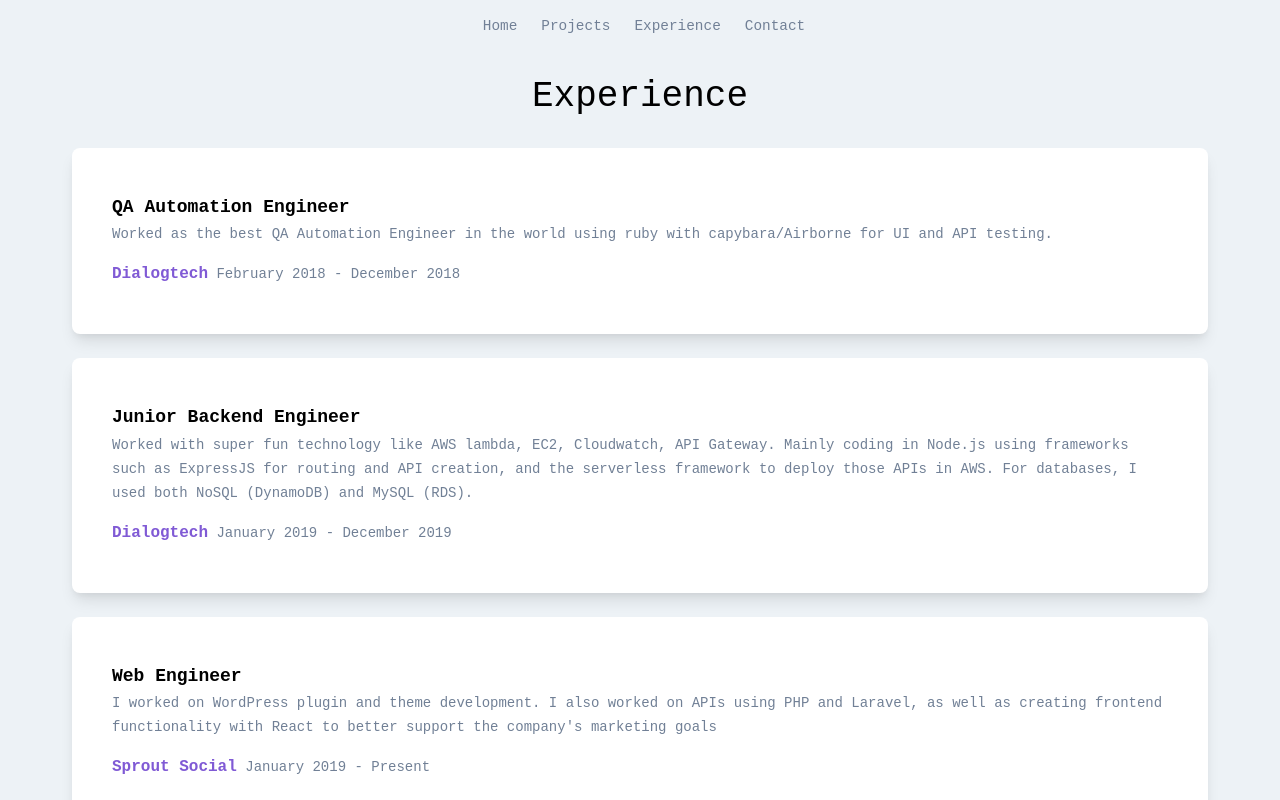
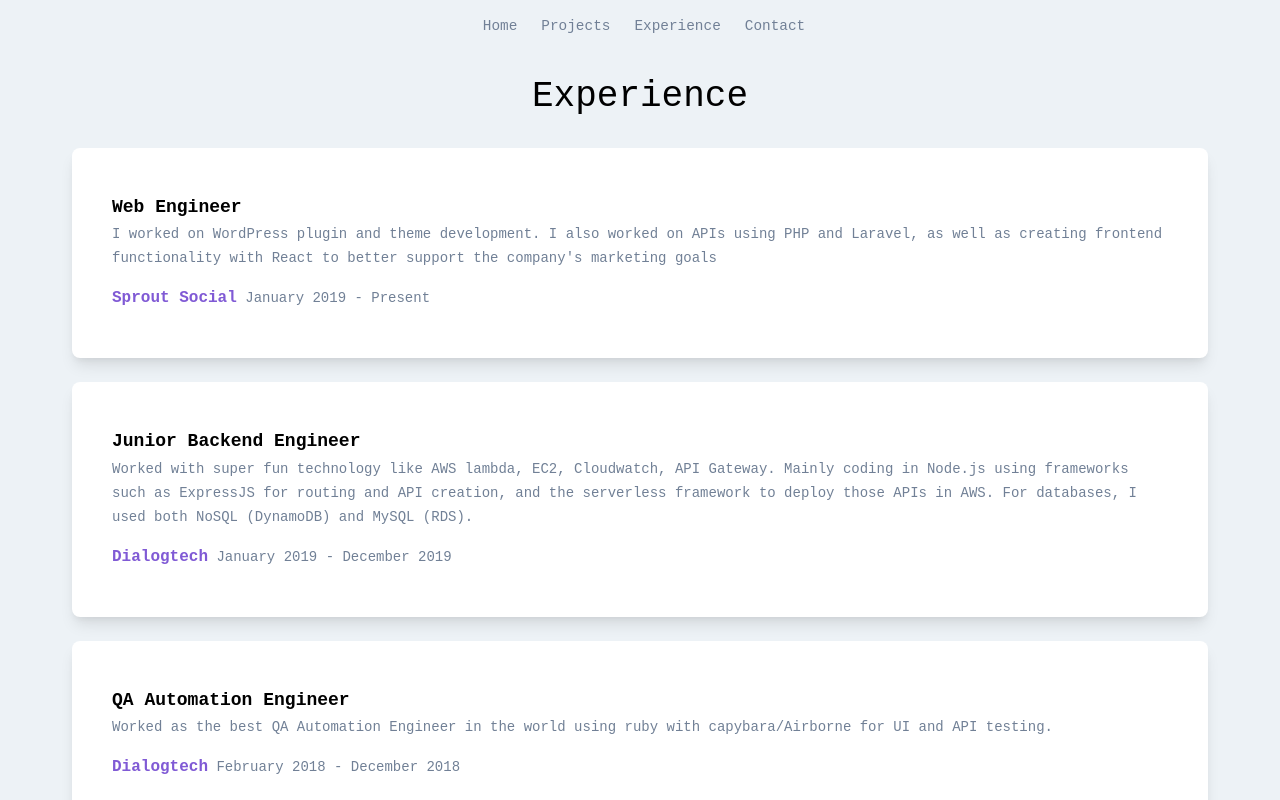
Before and after one commit to ABStein/portfolio-frontend, a Nuxt app: page /experience in a window 1280 px wide. Shown: the top 800 px of the page. Built offline with nearby package versions, Linux system fonts and the light colour scheme.

Commit message:
add resume download and lighten image

```diff
--- a/pages/experience.vue
+++ b/pages/experience.vue
@@ -15,10 +15,10 @@
     return {
       jobs: [
         {
-          title: "QA Automation Engineer",
-          job_description: "Worked as the best QA Automation Engineer in the world using ruby with capybara/Airborne for UI and API testing.",
-          company: "Dialogtech",
-          employment_length: "February 2018 - December 2018"
+          title: "Web Engineer",
+          job_description: "I worked on WordPress plugin and theme development. I also worked on APIs using PHP and Laravel, as well as creating frontend functionality with React to better support the company's marketing goals",
+          company: "Sprout Social",
+          employment_length: "January 2019 - Present"
         },
         {
           title: "Junior Backend Engineer",
@@ -27,11 +27,11 @@
           employment_length: "January 2019 - December 2019"
         },
         {
-          title: "Web Engineer",
-          job_description: "I worked on WordPress plugin and theme development. I also worked on APIs using PHP and Laravel, as well as creating frontend functionality with React to better support the company's marketing goals",
-          company: "Sprout Social",
-          employment_length: "January 2019 - Present"
-        },
+          title: "QA Automation Engineer",
+          job_description: "Worked as the best QA Automation Engineer in the world using ruby with capybara/Airborne for UI and API testing.",
+          company: "Dialogtech",
+          employment_length: "February 2018 - December 2018"
+        }
       ]
     };
   },
--- a/pages/index.vue
+++ b/pages/index.vue
@@ -9,6 +9,7 @@
           is passionate about creating amazing experiences and
           all things on the web 👨‍💻
       </div>
+      <a class="text-gray-600 text-xl" href="https://drive.google.com/file/d/1Eyzk_0yh3L02jvqIwty2K03oAK09CcPD/view?usp=sharing">Checkout My Resume</a>
     </div>
     <div>
       <img src="../assets/img/headshot.jpg" alt="">
```
Also changed, not shown: 1 other file (tests, documents, lock files or other folders).
